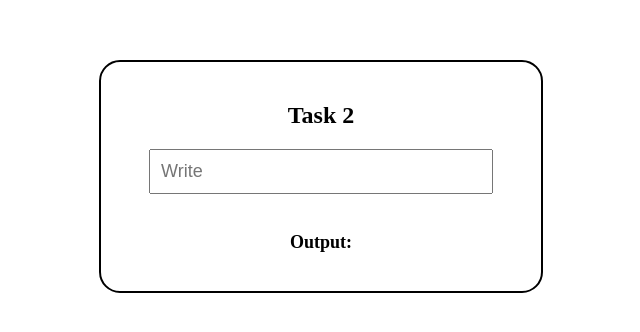
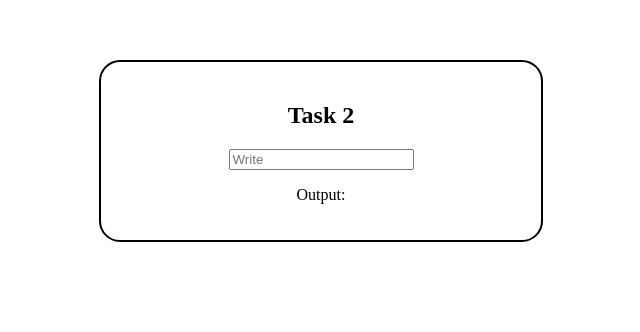
Before and after one commit to NilofarPinjari/Card, a React (Vite) app: page / in a window 1280 px wide. Shown: the part 140-472 px from the top of the page, without its empty margins (409-1049 px from the left). Built offline with nearby package versions, Linux system fonts and the light colour scheme.

Commit message:
Update App.css

```diff
--- a/src/App.css
+++ b/src/App.css
@@ -12,14 +12,14 @@ margin-left: 500px;
 
 }
 
-.inputBox {
+.input {
   padding: 10px;
   width: 80%;
   font-size: 18px;
 margin-bottom: 20px;
 }
 
-.outputText {
+.output {
   font-size: 18px;
   font-weight: bold;
   color: black;
```
